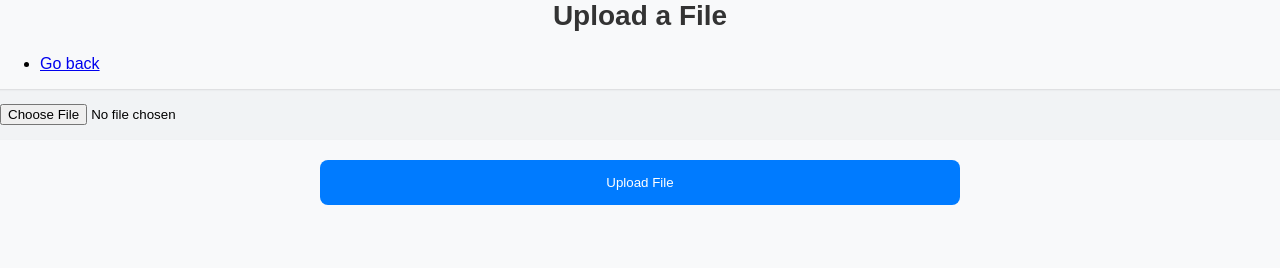
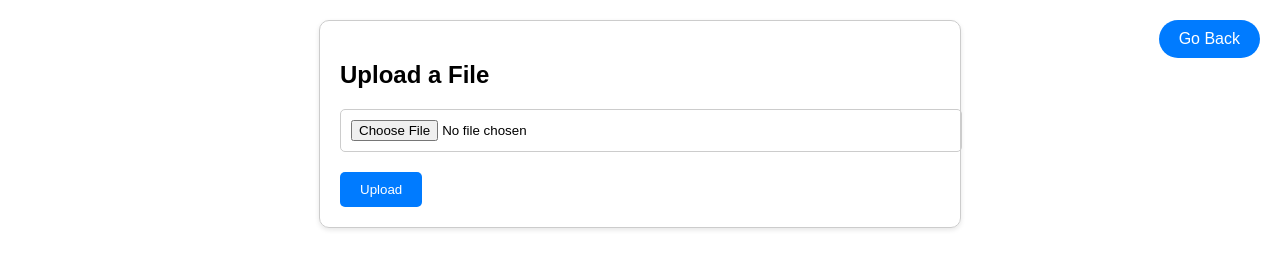
Before and after one commit to sigmaharsh/hackathon-webpage, a plain HTML site: page upload.html in a window 1280 px wide. Drawn offline with Linux system fonts and the light colour scheme.

Commit message:
major changes in css and added logo

```diff
--- a/styles.css
+++ b/styles.css
@@ -1,10 +1,14 @@
-body {
-  background-color: #f9f6ee;
-  font-family: Arial, sans-serif;
+@import url('https://fonts.googleapis.com/css?family=Montserrat:500');
+*{
+  box-sizing: border-box;
   margin: 0;
   padding: 0;
+  background-color: #ecf0f1
+
 }
+
 body .container .box a{
+  background-color: #3498db;
   color: white;
 }
 
@@ -15,7 +19,7 @@ body .container .box a{
 }
 
 .box {
-  color: white;
+  color: rgb(0, 0, 0);
   width: 400px;
   height: 300px;
   border-radius: 10px; /* Rounded edges */
@@ -36,3 +40,54 @@ body .container .box a{
   transform: translateY(-5px); /* Move box up slightly on hover */
   box-shadow: 0 6px 8px rgba(0, 0, 0, 0.2); /* Darker box shadow on hover */
 }
+
+li ,a ,button {
+  font-family: "Montserrat",sans-serif;
+  font-weight: 500;
+  font-size: 16px;
+  color: black  ;
+  text-decoration : none;
+}
+li,button{
+  color: white;
+}
+
+header{
+  display: flex;
+  justify-content:space-between;
+  align-items: center;
+  padding: 30px 10%;
+}
+
+.logo{
+cursor: pointer;
+}
+
+.nav_links{
+  list-style: none;
+}
+
+.nav_links li{
+  display: inline-block;
+  padding: 0px 20px;
+}
+.nav_links li a{
+  transition: all 0.3s ease 0s;
+}
+.nav_links li a:hover{
+  color: #0088a9;
+
+}
+button{
+  padding: 9px 25px;
+  background-color: rgba(0,136,169,1);
+  border :none;
+  border-radius: 50px;
+  cursor: pointer;
+  transition: all 0.3s ease 0s;
+}
+
+button:hover{
+  background-color: rgba(0,136,169,0.8);
+
+}
--- a/upload.html
+++ b/upload.html
@@ -3,73 +3,68 @@
 <head>
   <meta charset="UTF-8">
   <meta name="viewport" content="width=device-width, initial-scale=1.0">
-<title>File Upload</title>
+  <title>Upload File</title>
   <style>
     body {
-  font-family: Arial, sans-serif;
+      font-family: 'Montserrat', sans-serif;
       margin: 0;
       padding: 0;
-  background-color: #f8f9fa;
     }
 
     .container {
-  max-width: 500px;
-  margin: 50px auto;
-  padding: 30px;
-  background-color: #fff;
+      max-width: 600px;
+      margin: 20px auto;
+      padding: 20px;
+      border: 1px solid #ccc;
       border-radius: 10px;
-  box-shadow: 0 0 10px rgba(0, 0, 0, 0.1);
+      box-shadow: 0 2px 5px rgba(0, 0, 0, 0.1);
     }
 
     h2 {
-  margin-top: 0;
-  font-size: 28px;
-  text-align: center;
-  color: #333;
-}
-
-form {
-  display: flex;
-  flex-direction: column;
-  align-items: center;
+      margin-bottom: 20px;
+      font-family: 'Montserrat', sans-serif;
     }
 
     input[type="file"] {
+      display: block;
       width: 100%;
+      padding: 10px;
       margin-bottom: 20px;
-  padding: 15px;
-  background-color: #f1f3f5;
-  border: none;
-  border-radius: 8px;
-  box-shadow: inset 0 1px 2px rgba(0, 0, 0, 0.1);
+      border: 1px solid #ccc;
+      border-radius: 5px;
     }
 
-input[type="submit"] {
-  width: 50%;
-  padding: 15px;
+    button, .go-back {
+      padding: 10px 20px;
       background-color: #007bff;
       color: #fff;
       border: none;
-  border-radius: 8px;
       cursor: pointer;
-  transition: background-color 0.3s;
+      border-radius: 5px;
+      text-decoration: none; /* added for anchor tag */
     }
 
-input[type="submit"]:hover {
+    button:hover, .go-back:hover {
       background-color: #0056b3;
     }
 
-
+    .go-back {
+      position: fixed;
+      top: 20px;
+      right: 20px;
+      border-radius: 20px;
+      transition: background-color 0.3s ease;
+    }
   </style>
 </head>
 <body>
+  <a href="index.html" class="go-back">Go Back</a>
+  <div class="container">
     <h2>Upload a File</h2>
-  <ul>
-    <li><a href="index.html">Go back</a></li>
-  </ul>
-  <form action="upload.php" method="post" enctype="multipart/form-data">
-    <input type="file" name="fileToUpload" id="fileToUpload">
-    <input type="submit" value="Upload File" name="submit">
+    <form action="#" method="post" enctype="multipart/form-data">
+      <input type="file" name="file" id="file">
+      <button type="submit">Upload</button>
     </form>
+  </div>
 </body>
 </html>
```
Also changed, not shown: index.html (+11 -4 lines), login.html (+2 -1 lines), finalanonymous.png (added). Lines whose indentation alone changed are shown as unchanged.
